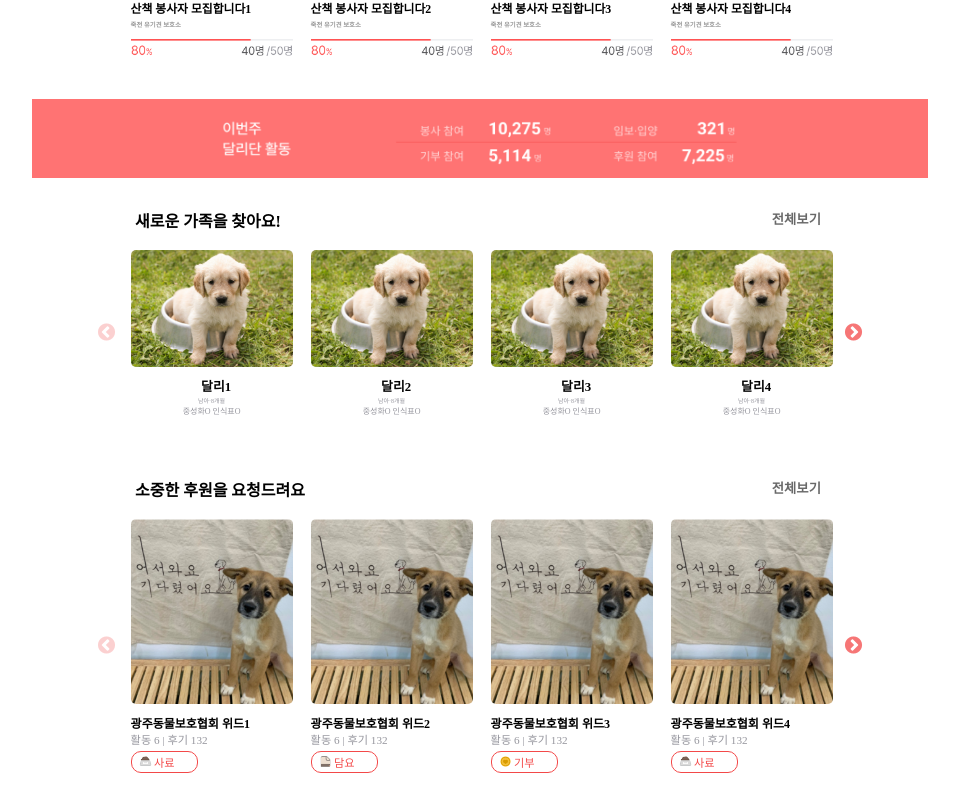
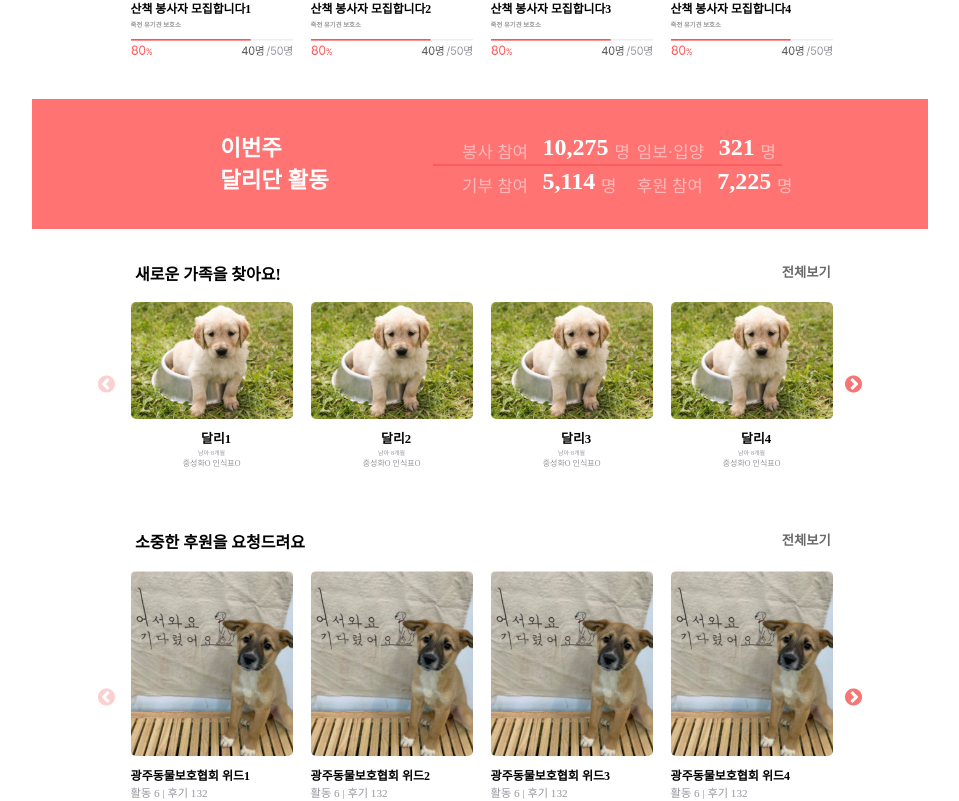
Before and after one commit to SMJin/Dali-s-House, a React (Create React App) app in the folder src/main/react-frontend/: page / in a window 1280 px wide. Shown: the part 677-1478 px from the top of the page, without its empty margins (160-1119 px from the left). Built offline with nearby package versions, Linux system fonts and the light colour scheme; a web font is replaced by a local one.

Commit message:
C:\Users\JIIN\Dali-s-House\src\main\react-frontend

```diff
--- /dev/null
+++ b/src/main/react-frontend/src/components/VolunteerSituation.js
@@ -0,0 +1,44 @@
+import "./css/VolunteerSituation.css";
+
+const VolunteerSituation = ({ vol, adopt, dona, spon }) => {
+  return (
+    <div className="VolunteerSituation">
+      <div className="VolunteerSituation_title_box">
+        <div className="VolunteerSituation_title">
+          이번주
+          <br />
+          달리단 활동
+        </div>
+      </div>
+      <div className="VolunteerSituation_itembox">
+        <div className="VolunteerSituation_itembox_top">
+          <div className="VolunteerSituation_itembox_left">
+            <div className="VolunteerSituation_itembox_text">봉사 참여</div>
+            {vol}
+            <div className="VolunteerSituation_itembox_count">명</div>
+          </div>
+          <div className="VolunteerSituation_itembox_right">
+            <div className="VolunteerSituation_itembox_text">임보·입양</div>
+            {adopt}
+            <div className="VolunteerSituation_itembox_count">명</div>
+          </div>
+        </div>
+        <div className="hr" />
+        <div className="VolunteerSituation_itembox_bottom">
+          <div className="VolunteerSituation_itembox_left">
+            <div className="VolunteerSituation_itembox_text">기부 참여</div>
+            {dona}
+            <div className="VolunteerSituation_itembox_count">명</div>
+          </div>
+          <div className="VolunteerSituation_itembox_right">
+            <div className="VolunteerSituation_itembox_text">후원 참여</div>
+            {spon}
+            <div className="VolunteerSituation_itembox_count">명</div>
+          </div>
+        </div>
+      </div>
+    </div>
+  );
+};
+
+export default VolunteerSituation;
--- a/src/main/react-frontend/src/components/css/MyTitle.css
+++ b/src/main/react-frontend/src/components/css/MyTitle.css
@@ -13,6 +13,6 @@
 }
 
 .MyTitle > .totalbutton {
-  padding-right: 0.5%;
-  width: 20%;
+  padding-right: 0%;
+  width: 19%;
 }
--- /dev/null
+++ b/src/main/react-frontend/src/components/css/VolunteerSituation.css
@@ -0,0 +1,103 @@
+.VolunteerSituation {
+  display: flex;
+  background-color: #ff7373;
+  height: 130px;
+  margin-bottom: 5px;
+}
+
+.VolunteerSituation_title_box {
+  width: 35%;
+  height: 130px;
+}
+
+.VolunteerSituation_title {
+  font-size: 1.4em;
+  font-weight: bolder;
+  color: white;
+
+  margin-left: 60%;
+  margin-top: 10%;
+}
+
+.VolunteerSituation_itembox {
+  width: 65%;
+  height: 130px;
+}
+
+.VolunteerSituation_itembox_top {
+  display: flex;
+  font-size: 1.5em;
+  font-weight: bolder;
+
+  color: #ffffff;
+
+  width: 100%;
+  height: 30px;
+  margin-top: 35px;
+}
+
+.VolunteerSituation_itembox_bottom {
+  display: flex;
+  color: white;
+  font-size: 1.5em;
+  font-weight: bolder;
+
+  width: 100%;
+  height: 63px;
+  margin-top: 2px;
+}
+
+.VolunteerSituation_itembox_left {
+  display: flex;
+
+  width: 50%;
+  height: 65px;
+}
+
+.VolunteerSituation_itembox_right {
+  display: flex;
+
+  width: 50%;
+  height: 65px;
+}
+
+.VolunteerSituation_itembox_text {
+  font-size: 0.7em;
+  font-weight: normal;
+  color: rgba(255, 255, 255, 0.5);
+}
+
+.VolunteerSituation_itembox_left > .VolunteerSituation_itembox_text {
+  margin-left: 40%;
+  margin-right: 5%;
+  margin-top: 5px;
+}
+
+.VolunteerSituation_itembox_right > .VolunteerSituation_itembox_text {
+  margin-right: 5%;
+  margin-top: 5px;
+}
+
+.VolunteerSituation_itembox_count {
+  font-size: 0.7em;
+  font-weight: normal;
+
+  color: rgba(255, 255, 255, 0.5);
+}
+
+.VolunteerSituation_itembox_left > .VolunteerSituation_itembox_count {
+  margin-left: 2%;
+  margin-top: 5px;
+}
+
+.VolunteerSituation_itembox_right > .VolunteerSituation_itembox_count {
+  margin-left: 2%;
+  margin-top: 5px;
+}
+
+.VolunteerSituation > .VolunteerSituation_itembox > .hr {
+  margin-left: 15%;
+  width: 60%;
+  height: 2px;
+  background-color: rgba(243, 73, 73, 0.5);
+}
--- a/src/main/react-frontend/src/pages/community/component/css/Comm_item.css
+++ b/src/main/react-frontend/src/pages/community/component/css/Comm_item.css
@@ -96,14 +96,13 @@
 }
 
 .Comm_item > .body_right > .img_box {
-  margin: 15px;
-  height: 220px;
-  line-height: 220px;
-
-  overflow: hidden;
+  margin: 20px;
+  height: 210px;
+  line-height: 210px;
 }
 
 .Comm_item > .body_right > .img_box > img {
   width: 100%;
   border-radius: 5px;
+  overflow: hidden;
 }
--- a/src/main/react-frontend/src/pages/community/component/css/TopVolList_item.css
+++ b/src/main/react-frontend/src/pages/community/component/css/TopVolList_item.css
@@ -1,7 +1,7 @@
 .TopVolList_item {
   width: 25%;
   height: 50px;
-  margin-inline: 0.5%;
+  margin-inline: 0.6%;
   border: 1px #eeeff1 solid;
   border-radius: 5px;
   box-shadow: 0px 0px 2px 0.5px #eeeff1;
@@ -32,9 +32,9 @@
 .TopVolList_item > .itembox > .user_img {
   float: left;
   width: 40%;
-  height: 50px;
+  height: spx;
   line-height: 50px;
-  padding-left: 15px;
+  padding-left: 14px;
   padding-right: 5px;
 
   justify-content: center;
--- a/src/main/react-frontend/src/pages/community/css/Community.css
+++ b/src/main/react-frontend/src/pages/community/css/Community.css
@@ -30,9 +30,7 @@
 
 .Community > div > .MagazineList {
   margin-left: 9%;
-  width: 82%;
-
-  margin-bottom: 6%;
+  width: 81%;
 }
 
 .Community > div > .CommList {
--- a/src/main/react-frontend/src/pages/main/Main.js
+++ b/src/main/react-frontend/src/pages/main/Main.js
@@ -10,6 +10,7 @@ import Slider_Spon from "./Slider_Spon";
 import MagazineList from "./MagazineList";
 
 import { useNavigate } from "react-router-dom";
+import VolunteerSituation from "../../components/VolunteerSituation";
 
 const Main = () => {
   const navigate = useNavigate();
@@ -40,9 +41,11 @@ const Main = () => {
         <Slider_Volunteer />
       </div>
       <div>
-        <img
-          class="main_volunteercs"
-          src={process.env.PUBLIC_URL + `/assets/main_volunteercs.png`}
+        <VolunteerSituation
+          vol={10 + "," + 275}
+          adopt={321}
+          dona={5 + "," + 114}
+          spon={7 + "," + 225}
         />
       </div>
       <div>
--- a/src/main/react-frontend/src/pages/main/component/Magazine_item.js
+++ b/src/main/react-frontend/src/pages/main/component/Magazine_item.js
@@ -5,7 +5,7 @@ const Magazine_item = ({ id, category, title, title1, title2 }) => {
     <div className="Magazine_item">
       <div
         className="imgbox"
-        style={{ backgroundImage: `url(/assets/magazine/magazine_${id}}.png)` }}
+        // style={{ backgroundImage: `url(/assets/magazine/magazine_${id}}.png)` }}
       >
         <img
           class="img_main"
--- a/src/main/react-frontend/src/pages/main/component/css/Magazine_item.css
+++ b/src/main/react-frontend/src/pages/main/component/css/Magazine_item.css
@@ -1,14 +1,17 @@
+.Magazine_item {
+}
+
 .Magazine_item > .imgbox {
   cursor: pointer;
+  margin: 0% 2% 2% 2%;
+  overflow: hidden;
+  border-radius: 5px;
+  height: 160px;
 }
 
 .Magazine_item > .imgbox > .img_main {
-  margin-left: 5%;
-  margin-top: 2%;
-  margin-bottom: 2%;
-  width: 90%;
-  border-radius: 5px;
-  /* overflow: hidden; */
+  width: 100%;
+  margin-top: -10%;
 }
 
 .Magazine_item > .imgbox > .cate {
@@ -18,12 +21,13 @@
   background-color: rgba(255, 255, 255, 0.7);
   font-size: 0.73em;
   font-weight: bolder;
-  width: 30%;
+  letter-spacing: 1px;
+  width: 25%;
   height: 20px;
   line-height: 20px;
   margin-left: 10%;
-  margin-top: -50%;
-  margin-bottom: 7%;
+  margin-top: -45%;
+  margin-bottom: 5.5%;
   padding: 1px 0px 1px 0px;
   border-radius: 20px;
   text-align: center;
--- a/src/main/react-frontend/src/pages/main/component/css/Spon_item.css
+++ b/src/main/react-frontend/src/pages/main/component/css/Spon_item.css
@@ -36,7 +36,7 @@
 .Spon_item > .imgbox > .spon_type {
   color: #f34949;
   font-size: 0.7em;
-  width: 33%;
+  width: 21%;
   border: #f34949 solid 1px;
   display: flex;
   margin-left: 5%;
--- a/src/main/react-frontend/src/pages/volunteerActivity/VolunteerActivity.js
+++ b/src/main/react-frontend/src/pages/volunteerActivity/VolunteerActivity.js
@@ -7,7 +7,6 @@ import MyPagination from "../../components/MyPagination";
 import Tag from "./Tag";
 
 const VolunteerActivity = () => {
-
   const regionProps = {
     pageName: "봉사활동",
     region1: "전국",
@@ -19,36 +18,60 @@ const VolunteerActivity = () => {
     imgUrl: "/assets/vol_img.png",
     title: "아직 엄마 품이 필요한 고양이들에게 사랑을 나누어 주세요.",
     content: "사랑냥이 보호센터",
-  }
+  };
 
   return (
     <div className="VolunteerActivity">
       <h1>봉사활동 페이지</h1>
       <MyHeader />
-      <div className='VolunteerActivity_today'>
-        <div className='VolunteerActivity_today_title'>
-          <h2>이번주<br />달리단 활동</h2>
+      <div className="VolunteerActivity_today">
+        <div className="VolunteerActivity_today_title">
+          <h2>
+            이번주
+            <br />
+            달리단 활동
+          </h2>
         </div>
-        <div className='VolunteerActivity_today_content'>
-          <div className={[`VolunteerActivity_today_contents`, `today_contents_1`].join(" ")}>
-            <Tag name={'봉사 참여'} amount={'10,270'} />
+        <div className="VolunteerActivity_today_content">
+          <div
+            className={[
+              `VolunteerActivity_today_contents`,
+              `today_contents_1`,
+            ].join(" ")}
+          >
+            <Tag name={"봉사 참여"} amount={"10,270"} />
           </div>
-          <div className={[`VolunteerActivity_today_contents`, `today_contents_2`].join(" ")}>
-            <Tag name={'임보ㆍ입양'} amount={'321'} />
+          <div
+            className={[
+              `VolunteerActivity_today_contents`,
+              `today_contents_2`,
+            ].join(" ")}
+          >
+            <Tag name={"임보ㆍ입양"} amount={"321"} />
           </div>
-          <div className={[`VolunteerActivity_today_contents`, `today_contents_3`].join(" ")}>
-            <Tag name={'기부 참여'} amount={'5,114'} />
+          <div
+            className={[
+              `VolunteerActivity_today_contents`,
+              `today_contents_3`,
+            ].join(" ")}
+          >
+            <Tag name={"기부 참여"} amount={"5,114"} />
           </div>
-          <div className={[`VolunteerActivity_today_contents`, `today_contents_4`].join(" ")}>
-            <Tag name={'후원 참여'} amount={'7,225'} />
+          <div
+            className={[
+              `VolunteerActivity_today_contents`,
+              `today_contents_4`,
+            ].join(" ")}
+          >
+            <Tag name={"후원 참여"} amount={"7,225"} />
           </div>
         </div>
       </div>
-      <div className='VolunteerActivity_thumbnail_board'>
-        <div className='VolunteerActivity_thumbnail_board_nav'>
+      <div className="VolunteerActivity_thumbnail_board">
+        <div className="VolunteerActivity_thumbnail_board_nav">
           <MyNav {...regionProps} />
         </div>
-        <div className='VolunteerActivity_thumbnail_board_content'>
+        <div className="VolunteerActivity_thumbnail_board_content">
           <VolunteerActivityThumbnail {...volunteerActivityThumbnailProps} />
           <VolunteerActivityThumbnail {...volunteerActivityThumbnailProps} />
           <VolunteerActivityThumbnail {...volunteerActivityThumbnailProps} />
```
